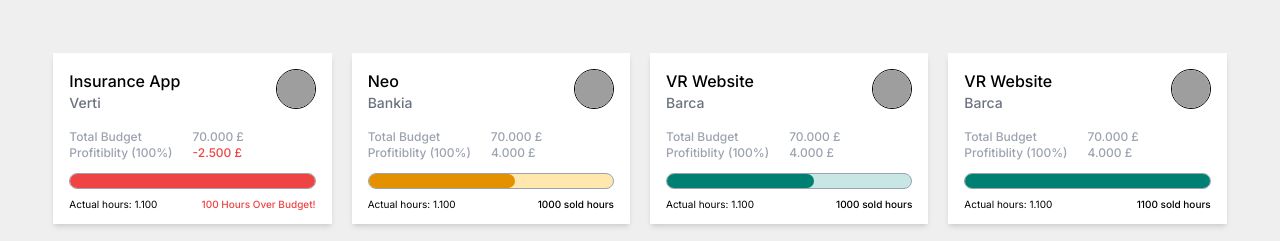
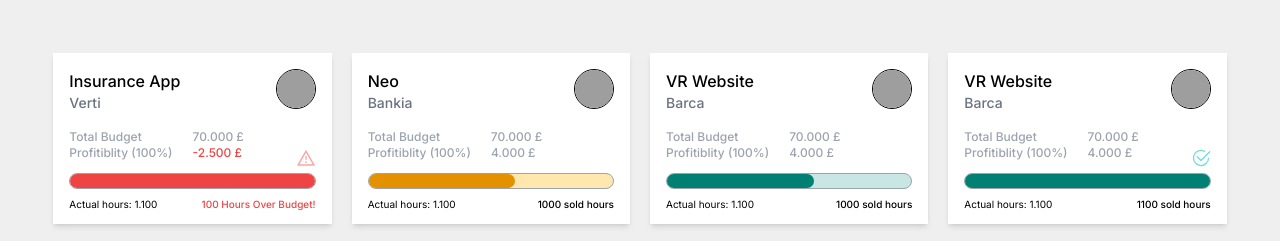
Before and after one commit to Avin008/roc8-user-dashboard-assignment, a React (Vite) app: page / in a window 1280 px wide. Shown: the part 827-1068 px from the top of the page. Built offline with nearby package versions, Linux system fonts and the light colour scheme; grey boxes are pictures that could not be loaded.

Commit message:
added: indicator icons

```diff
--- a/src/components/ProjectCard.tsx
+++ b/src/components/ProjectCard.tsx
@@ -1,3 +1,5 @@
+import { AiOutlineWarning } from "react-icons/ai";
+import { BsCheck2Circle } from "react-icons/bs";
 const ProjectCard = ({
   appData,
 }: {
@@ -12,7 +14,7 @@ const ProjectCard = ({
   };
 }) => {
   return (
-    <div className="h-full w-full shadow-md bg-white pb-3">
+    <div className="h-full w-full shadow-md bg-white pb-3 relative">
       <div className="flex justify-between p-4">
         <div className="">
           <h1 className="font-medium text">
@@ -46,6 +48,30 @@ const ProjectCard = ({
           </span>
         </span>
       </div>
+      {appData.id === 1 && (
+        <span
+          className={`absolute right-4 bottom-14 ${
+            appData.id === 1
+          }`}
+        >
+          <AiOutlineWarning
+            className="text-red-300"
+            size={20}
+          />
+        </span>
+      )}
+      {appData.id === 4 && (
+        <span
+          className={`absolute right-4 bottom-14 ${
+            appData.id === 4
+          }`}
+        >
+          <BsCheck2Circle
+            className="text-[#6DDDDC]"
+            size={20}
+          />
+        </span>
+      )}
       <div
         className={`border mt-3 border-gray-400 h-4 rounded-full mx-4 ${
           appData.id === 1 && "bg-[#f5dca7]}"
```
